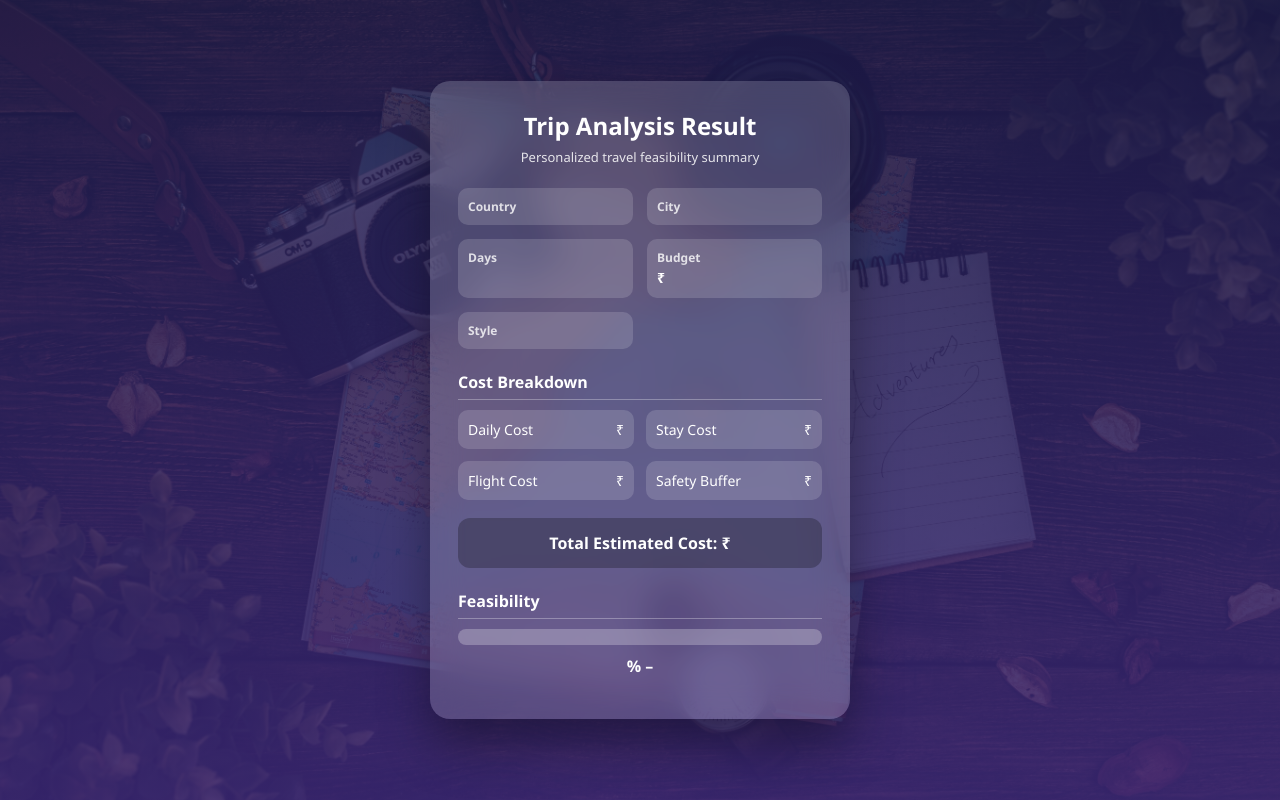
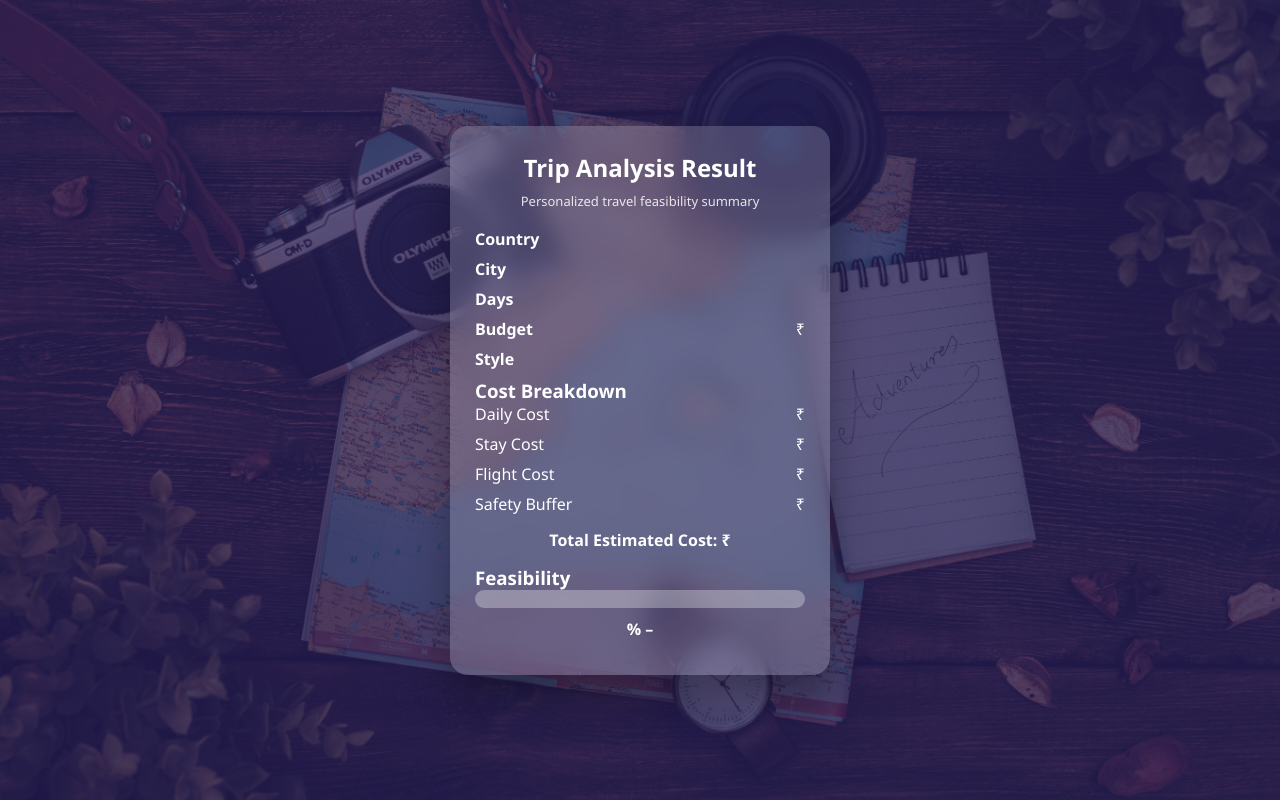
Before and after one commit to deykris777/Agentic-Travel-Planner, a Flask app: template templates/result.html in a window 1280 px wide. Run offline with Flask 3, Linux system fonts and the light colour scheme; the template is opened without the code that fills it, so the values that code supplies are empty.

Commit message:
Refactor CSS styles for improved layout and design

```diff
--- a/static/style.css
+++ b/static/style.css
@@ -1,185 +1,103 @@
-/* ---------- GLOBAL RESET ---------- */
 * {
     margin: 0;
     padding: 0;
     box-sizing: border-box;
 }
 
-/* ---------- BACKGROUND ---------- */
 body {
     min-height: 100vh;
-    font-family: "Segoe UI", Arial, sans-serif;
-    color: #ffffff;
-
+    font-family: Segoe UI, sans-serif;
     background:
-        linear-gradient(rgba(30, 27, 75, 0.85), rgba(60, 40, 120, 0.85)),
-        url("/static/images/image1.jpg");
-
+      linear-gradient(rgba(40,30,90,0.75), rgba(40,30,90,0.75)),
+      url("/static/images/image1.jpg");
     background-size: cover;
     background-position: center;
-    background-attachment: fixed;
-
     display: flex;
+    justify-content: center;
     align-items: center;
-    justify-content: center;
+    color: white;
 }
 
-/* ---------- CARD ---------- */
 .container {
-    width: 420px;
-    padding: 28px;
-
-    background: rgba(255, 255, 255, 0.18);
-    backdrop-filter: blur(16px);
-    border-radius: 20px;
-
-    box-shadow: 0 25px 50px rgba(0, 0, 0, 0.35);
-    animation: fadeIn 0.8s ease;
+    width: 380px;
+    background: rgba(255,255,255,0.18);
+    backdrop-filter: blur(12px);
+    padding: 25px;
+    border-radius: 18px;
+    box-shadow: 0 20px 40px rgba(0,0,0,0.3);
 }
 
-/* ---------- HEADINGS ---------- */
 h2 {
     text-align: center;
-    font-size: 24px;
-    margin-bottom: 6px;
+    margin-bottom: 8px;
 }
 
 .subtitle {
     text-align: center;
     font-size: 13px;
+    margin-bottom: 18px;
     opacity: 0.85;
-    margin-bottom: 22px;
 }
 
-h3 {
-    margin: 22px 0 10px;
-    font-size: 16px;
-    border-bottom: 1px solid rgba(255,255,255,0.3);
-    padding-bottom: 6px;
+label {
+    font-size: 13px;
 }
 
-/* ---------- INFO GRID ---------- */
-.info-grid {
-    display: grid;
-    grid-template-columns: repeat(2, 1fr);
-    gap: 14px;
+select {
+    width: 100%;
+    padding: 10px;
+    margin: 8px 0 14px;
+    border-radius: 10px;
+    border: none;
 }
 
-.info-grid div {
-    background: rgba(255,255,255,0.15);
-    padding: 10px;
-    border-radius: 10px;
+button {
+    width: 100%;
+    padding: 12px;
+    border-radius: 12px;
+    border: none;
+    background: linear-gradient(135deg,#00f5c8,#00d2a8);
+    font-weight: bold;
+    cursor: pointer;
 }
 
-.info-grid strong {
-    display: block;
-    font-size: 12px;
-    opacity: 0.8;
+.info-grid div,
+.cost-grid div {
+    display: flex;
+    justify-content: space-between;
+    margin-bottom: 8px;
 }
 
-.info-grid span {
-    font-size: 14px;
-    font-weight: 600;
+.total-cost {
+    margin: 14px 0;
+    font-weight: bold;
+    text-align: center;
 }
 
-/* ---------- COST GRID ---------- */
-.cost-grid {
-    display: grid;
-    grid-template-columns: repeat(2, 1fr);
-    gap: 12px;
-}
-
-.cost-grid div {
-    background: rgba(255,255,255,0.15);
-    padding: 10px;
-    border-radius: 10px;
-    display: flex;
-    justify-content: space-between;
-    font-size: 14px;
-}
-
-/* ---------- TOTAL COST ---------- */
-.total-cost {
-    margin-top: 18px;
-    padding: 14px;
-    text-align: center;
-
-    background: rgba(0,0,0,0.25);
-    border-radius: 12px;
-
-    font-size: 16px;
-    font-weight: 700;
-}
-
-/* ---------- FEASIBILITY METER ---------- */
 .meter {
-    width: 100%;
-    height: 16px;
-    background: rgba(255,255,255,0.25);
+    height: 18px;
+    background: rgba(255,255,255,0.3);
     border-radius: 10px;
     overflow: hidden;
-    margin: 10px 0;
 }
 
 .meter-fill {
     height: 100%;
+    width: 0%;
     transition: width 0.8s ease;
 }
 
-/* Color states */
-.High {
-    background: linear-gradient(90deg, #00ffcc, #00c896);
+.meter-fill.high { background: #00ffb3; }
+.meter-fill.medium { background: #ffb703; }
+.meter-fill.low { background: #ff4d4d; }
+
+.verdict {
+    text-align: center;
+    margin: 10px 0;
+    font-weight: bold;
 }
 
-.Medium {
-    background: linear-gradient(90deg, #ffcc00, #ff9900);
+.reasoning {
+    font-size: 13px;
+    margin-top: 10px;
 }
-
-.Low {
-    background: linear-gradient(90deg, #ff5f5f, #d60000);
-}
-
-/* ---------- VERDICT ---------- */
-.verdict {
-    text-align: center;
-    margin-top: 10px;
-    font-size: 16px;
-    font-weight: 700;
-}
-
-.verdict.High {
-    color: #00ffcc;
-}
-
-.verdict.Medium {
-    color: #ffcc00;
-}
-
-.verdict.Low {
-    color: #ff6b6b;
-}
-
-/* ---------- REASONING ---------- */
-.reasoning {
-    margin-top: 14px;
-    padding-left: 18px;
-    font-size: 13px;
-    line-height: 1.6;
-    opacity: 0.9;
-}
-
-.reasoning li {
-    margin-bottom: 6px;
-}
-
-/* ---------- ANIMATION ---------- */
-@keyframes fadeIn {
-    from {
-        opacity: 0;
-        transform: translateY(15px);
-    }
-    to {
-        opacity: 1;
-        transform: translateY(0);
-    }
-}
```
